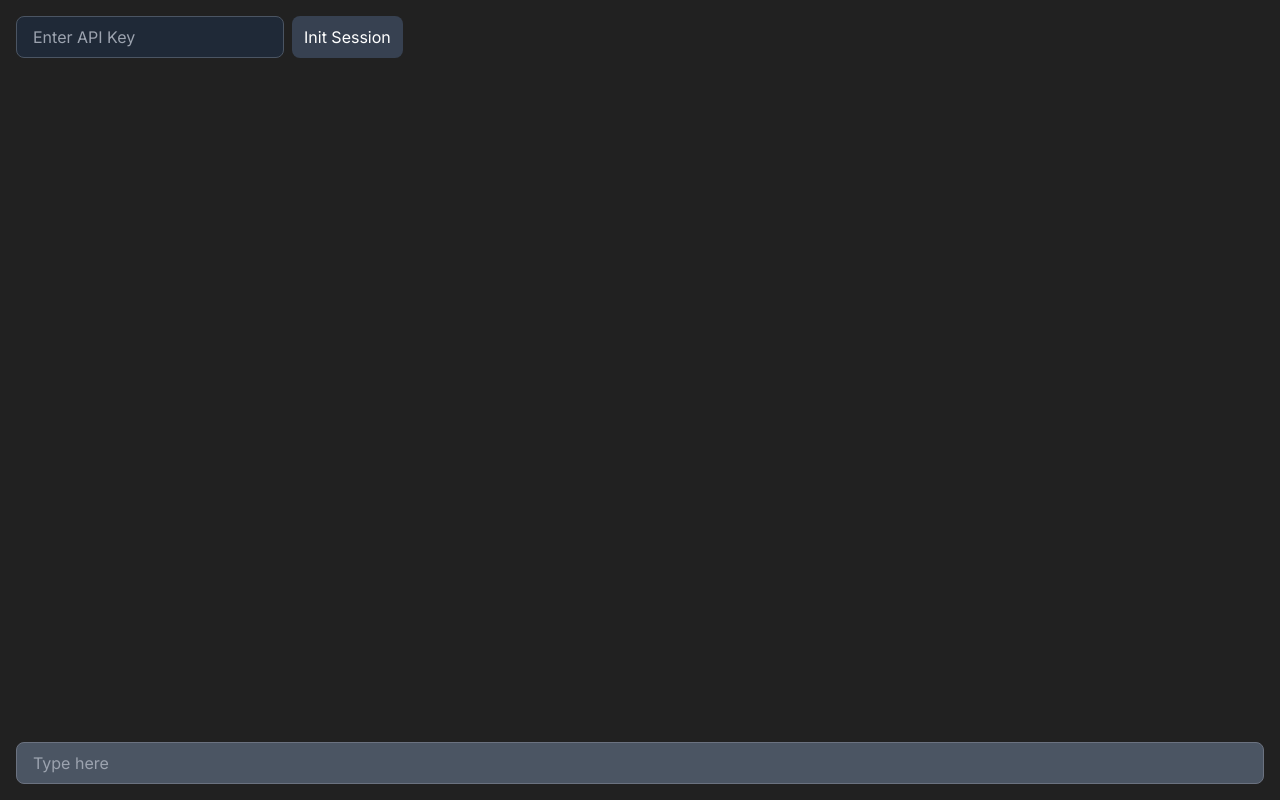
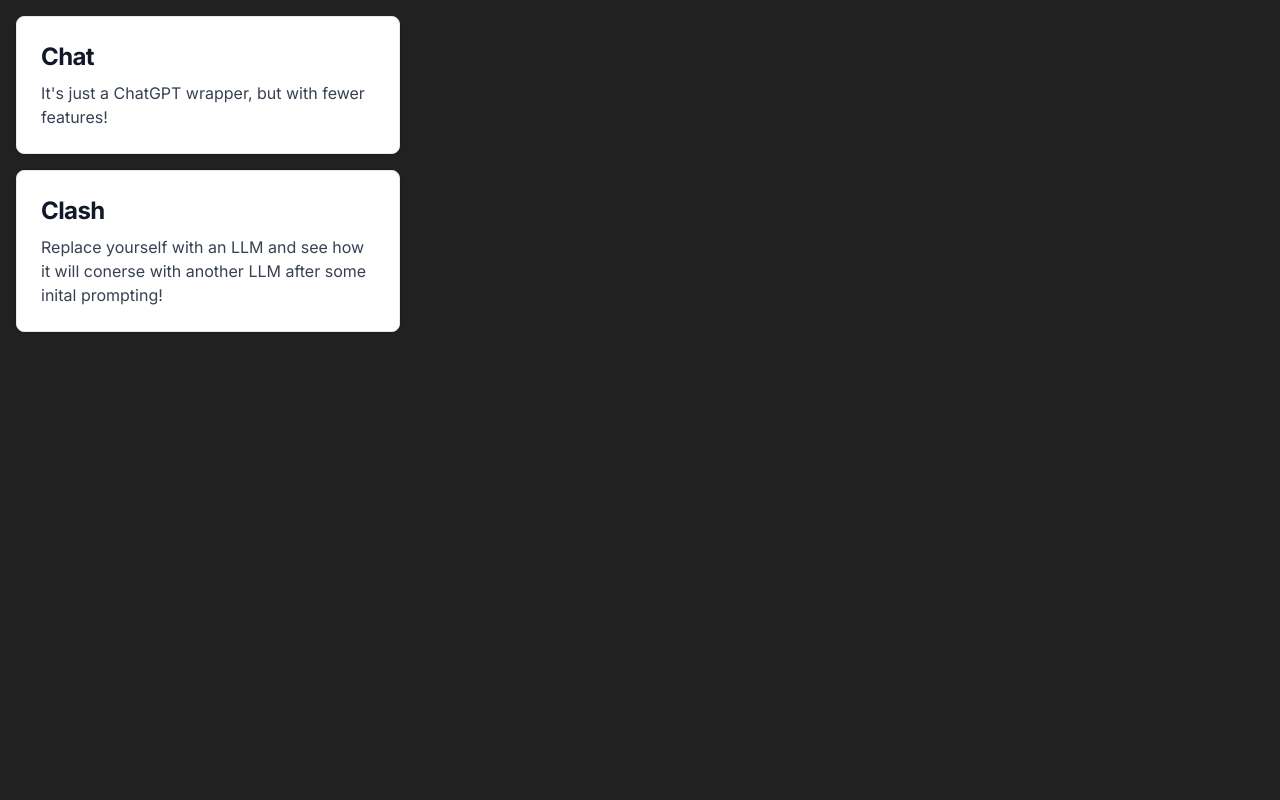
Before and after one commit to TsiarasKon/LLM-Clash, a Next.js app in the folder frontend/llm-clash/: page / in a window 1280 px wide. Built offline with nearby package versions, Linux system fonts and the light colour scheme.

Commit message:
FE: Routing

```diff
--- /dev/null
+++ b/frontend/llm-clash/src/app/chat/page.tsx
@@ -0,0 +1,10 @@
+import ChatInterface from "@/components/ChatInterface";
+import React from "react";
+
+const Chat: React.FC = () => {
+    return (
+        <ChatInterface />
+    );
+}
+
+export default Chat;
--- /dev/null
+++ b/frontend/llm-clash/src/app/clash/page.tsx
@@ -0,0 +1,10 @@
+import ChatInterface from "@/components/ChatInterface";
+import React from "react";
+
+const Clash: React.FC = () => {
+    return (
+        <ChatInterface />
+    );
+}
+
+export default Clash;
--- a/frontend/llm-clash/src/app/layout.tsx
+++ b/frontend/llm-clash/src/app/layout.tsx
@@ -1,14 +1,15 @@
 import type { Metadata } from "next";
 import { Inter } from "next/font/google";
+import { ToastContainer } from "react-toastify";
 import "./globals.css";
-// import 'flowbite';
-// import 'flowbite/dist/flowbite.css';
+import 'react-toastify/dist/ReactToastify.css';
+import React from "react";
 
 const inter = Inter({ subsets: ["latin"] });
 
 export const metadata: Metadata = {
-    title: "Create Next App",
-    description: "Generated by create next app",
+    title: "LLM Clash",
+    description: "Let your LLMs fight!",
 };
 
 export default function RootLayout({
@@ -18,8 +19,11 @@
 }>) {
     return (
         <html lang="en">
-            <body className={inter.className}>
-                {children}
+            <body className={inter.className} style={{ backgroundColor: '#212121' }}>
+                <React.StrictMode>
+                    {children}
+                    <ToastContainer autoClose={4000} newestOnTop theme="dark" />
+                </React.StrictMode>
             </body>
         </html>
     );
--- a/frontend/llm-clash/src/app/page.tsx
+++ b/frontend/llm-clash/src/app/page.tsx
@@ -1,13 +1,19 @@
-import ChatInterface from "@/components/ChatInterface";
-import React from "react";
-import { ToastContainer } from "react-toastify";
-import 'react-toastify/dist/ReactToastify.css';
+import Link from 'next/link';
+import React from 'react';
 
-export default function Home() {
+const Home: React.FC = () => {
     return (
-        <React.StrictMode>
-            <ChatInterface />
-            <ToastContainer autoClose={4000} newestOnTop theme="dark" />
-        </React.StrictMode>
+        <div>
+            <Link href="/chat" className="block max-w-sm m-4 p-6 bg-white border border-gray-200 rounded-lg shadow hover:bg-gray-100 dark:bg-gray-800 dark:border-gray-700 dark:hover:bg-gray-700">
+                <h5 className="mb-2 text-2xl font-bold tracking-tight text-gray-900 dark:text-white">Chat</h5>
+                <p className="font-normal text-gray-700 dark:text-gray-400">It&apos;s just a ChatGPT wrapper, but with fewer features!</p>
+            </Link>
+            <Link href="/clash" className="block max-w-sm m-4 p-6 bg-white border border-gray-200 rounded-lg shadow hover:bg-gray-100 dark:bg-gray-800 dark:border-gray-700 dark:hover:bg-gray-700">
+                <h5 className="mb-2 text-2xl font-bold tracking-tight text-gray-900 dark:text-white">Clash</h5>
+                <p className="font-normal text-gray-700 dark:text-gray-400">Replace yourself with an LLM and see how it will conerse with another LLM after some inital prompting!</p>
+            </Link>
+        </div>
     );
 }
+
+export default Home;
--- a/frontend/llm-clash/src/components/ChatInterface.tsx
+++ b/frontend/llm-clash/src/components/ChatInterface.tsx
@@ -14,9 +14,12 @@
     const sessionId = sessionStorage.getItem('session-id');
     // TODO: need to rerender on sessionStorage change
 
-    window.addEventListener("beforeunload", function(e) {
-        sessionStorage.removeItem('session-id');
-    });
+    useEffect(() => {
+        return () => {
+            // clear session if user moves away from the page
+            sessionStorage.removeItem('session-id');
+        }
+    }, [])
 
     const sendMessage = (text: string) => {
         setMessages([...messages, { sender: 'user', text: text }]);
@@ -47,7 +50,7 @@
         </div>;
 
     return (
-        <div className="flex flex-col h-screen" style={{ backgroundColor: '#212121' }}>
+        <div className="flex flex-col h-screen">
             <div className="p-4 flex">
                 <input
                     type="password"
```
